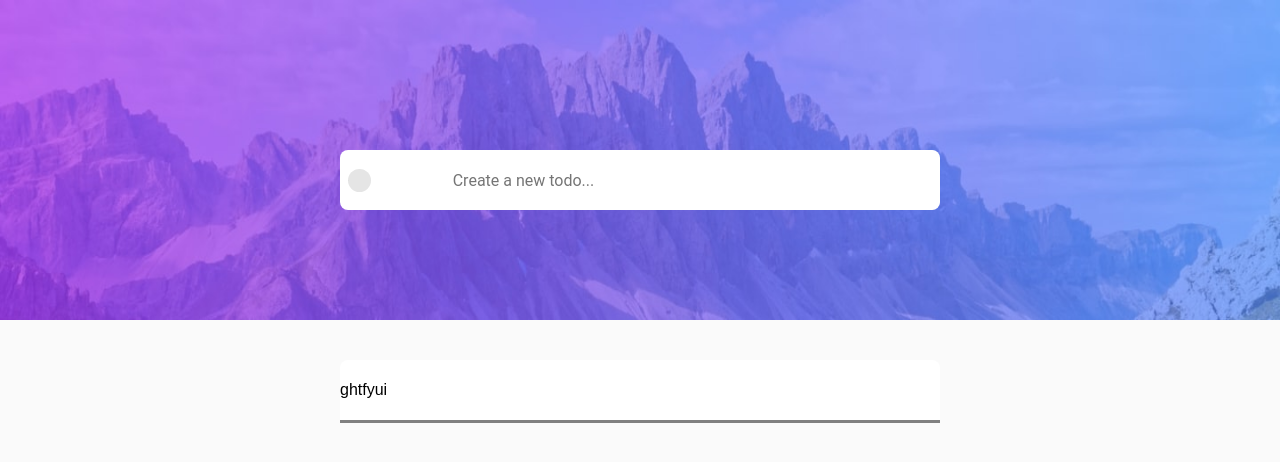
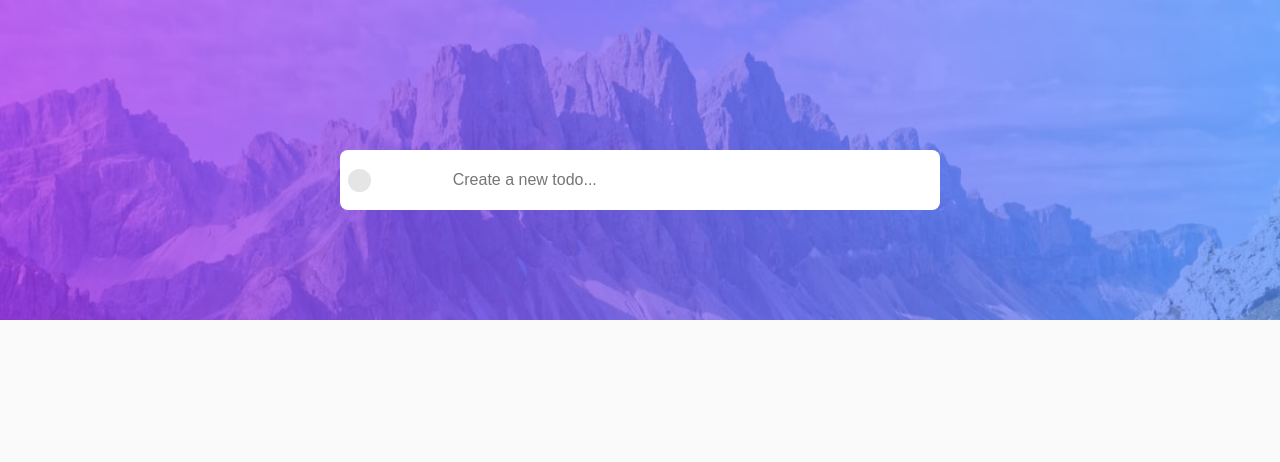
Before and after one commit to fabiopdiogo/TO-DO-List, a Next.js app: page / in a window 1280 px wide. Shown: the top 462 px of the page. Built offline with nearby package versions, Linux system fonts and the light colour scheme; a web font is replaced by a local one.

Commit message:
criando tasks

```diff
--- a/pages/index.jsx
+++ b/pages/index.jsx
@@ -1,53 +1,28 @@
 import styled from "styled-components"
 import { useState } from 'react'
-import { useForm } from 'react-hook-form'
-import { joiResolver } from '@hookform/resolvers/joi'
 
-import { taskSchema } from '../modules/task/task.schema'
+import CreateTask from "../src/components/inputs/CreateTask"
+import Cards from "../src/components/layout/Cards"
 import Background from "../src/components/layout/Background"
-import Checkbox from "../src/components/Checkbox/Checkbox"
-import ControlledTextarea from "../src/components/inputs/ControlledTextarea"
-
-import Cards from "../src/components/layout/Cards"
-
-const CardInput = styled.form`
-  font-family: 'Montserrat', sans-serif;
-  display: flex;
-  width: 600px;
-  height: 60px;
-  background-color: white;
-  border-radius: 8px;
-  align-items: center;
-  margin-top: 150px;
-`
 
 function HomePage(){
-  const { control, register, handleSubmit, formState: { isValid }, reset } = useForm({
-    resolver: joiResolver(taskSchema)
-  })
 
-  const onSubmit = async (data) => {
-    console.log(data)
-    reset()
-  }
+  const [todos, setTodos] = useState([]);
 
-  return(
+  const todoHandler = (todo) => {
+    setTodos([...todos,todo])
+    console.log(todo)
+  };
+
+ return(
     <div>
       <Background>
-        <CardInput onSubmit={handleSubmit(onSubmit)}>
-            <Checkbox />
-            <ControlledTextarea
-                type="text"
-                name="todo"
-                placeholder="Create a new todo..."
-                control={control}
-                maxLength="65"
-            />
-        </CardInput>
-
-        <div>
-          <Cards />
-        </div>
+        <CreateTask todoHandler={todoHandler}/>
+        {
+          todos.map((todo) =>(
+            <Cards/>
+          ))
+        }
       </Background>
     </div>
   )
--- a/src/components/inputs/ControlledTextarea.jsx
+++ b/src/components/inputs/ControlledTextarea.jsx
@@ -1,10 +1,11 @@
 import { useController } from 'react-hook-form'
 import Textarea from './Textarea'
 
-const ControlledTextarea = ({name, control, defaultValue = '', ...props}) => {
+const ControlledTextarea = ({name, control, defaultValue ='', ...props}) => {
   const {
     field: { value, onChange }
-  } = useController({ name, control, defaultValue })
+  } = useController({ name, control, defaultValue})
+
   return(
     <Textarea {...props} value={value} onChange={onChange}/>
   )
--- /dev/null
+++ b/src/components/inputs/CreateTask.jsx
@@ -0,0 +1,47 @@
+import styled from "styled-components"
+import { useState } from 'react'
+import { useForm } from 'react-hook-form'
+import { joiResolver } from '@hookform/resolvers/joi'
+import Checkbox from "../Checkbox/Checkbox"
+import { taskSchema } from '../../../modules/task/task.schema'
+import ControlledTextarea from '../inputs/ControlledTextarea'
+
+const CardInput = styled.form`
+  font-family: 'Montserrat', sans-serif;
+  display: flex;
+  width: 600px;
+  height: 60px;
+  background-color: white;
+  border-radius: 8px;
+  align-items: center;
+  margin-top: 150px;
+`
+
+
+function CreateTask({todoHandler}){
+  const { control, register, handleSubmit, formState: { isValid }, reset } = useForm({
+    resolver: joiResolver(taskSchema)
+  })
+
+  const [text, setText] = useState(null)
+
+  const onSubmit = async (data) =>{
+     setText(data.todo)
+     todoHandler(text)
+  }
+  return(
+    <CardInput onSubmit={handleSubmit(onSubmit)}>
+        <Checkbox />
+        <ControlledTextarea
+            type="text"
+            name="todo"
+            control={control}
+            placeholder="Create a new todo..."
+            maxLength="65"
+        />
+   </CardInput>
+  )
+
+}
+
+export default CreateTask
--- a/src/components/inputs/Textarea.jsx
+++ b/src/components/inputs/Textarea.jsx
@@ -8,7 +8,7 @@ const Textarea = styled.input`
   box-sizing: border-box;
   border-radius: 10px;
   background-color: ${props => props.theme.inputBackground};
-  font-family: 'Roboto', sans-serif;
+  font-family: 'Montserrat', sans-serif;
   font-size: 16px;
 `
 export default Textarea
--- a/src/components/layout/Cards.jsx
+++ b/src/components/layout/Cards.jsx
@@ -1,4 +1,6 @@
 import styled from "styled-components"
+
+import Checkbox from "../Checkbox/Checkbox"
 
 const CardInput = styled.div`
   display: flex;
@@ -11,10 +13,11 @@ const CardInput = styled.div`
   border-bottom: solid;
   border-color: grey;
 `
-function Post (){
+function Post ({text}){
   return(
   <CardInput>
-    ghtfyui
+    <Checkbox/>
+    {text}
   </CardInput>
   )
 }
```
